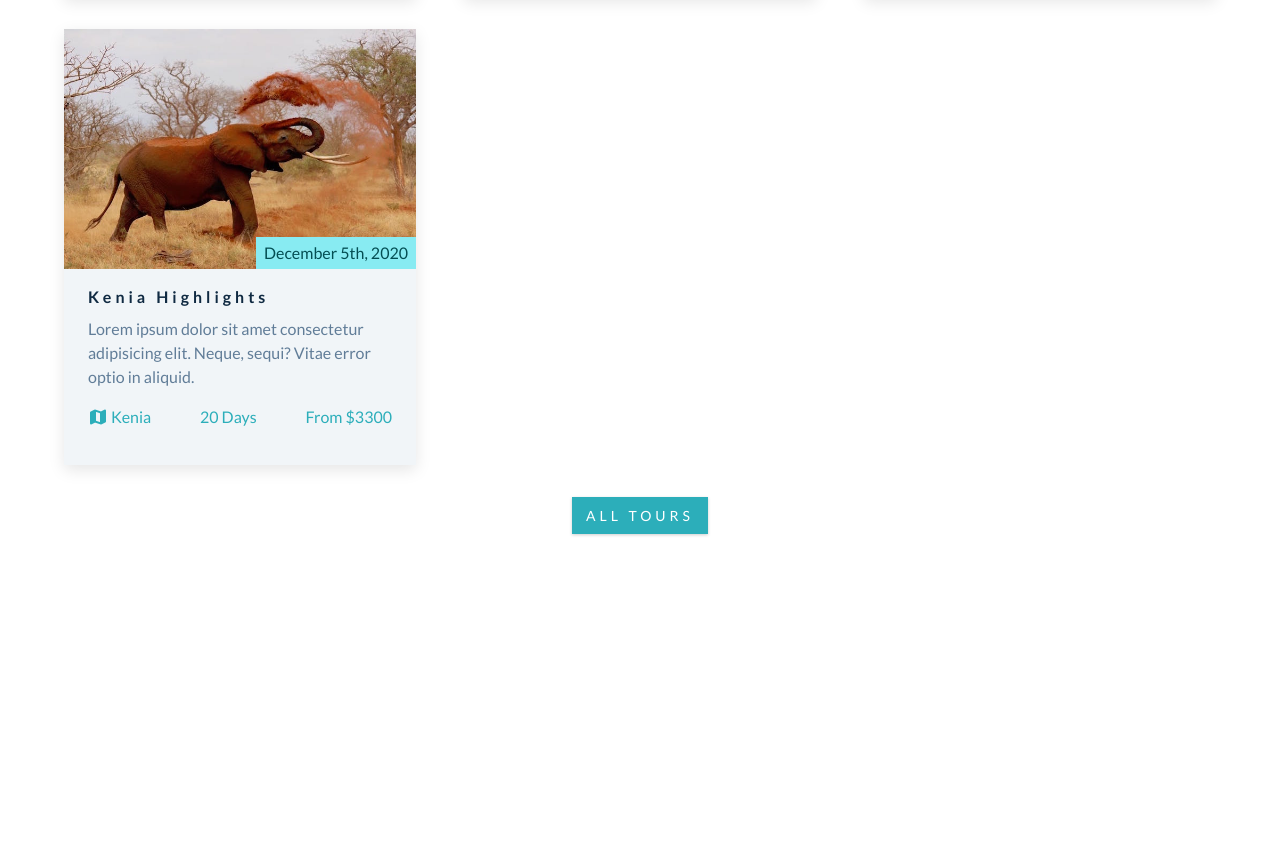
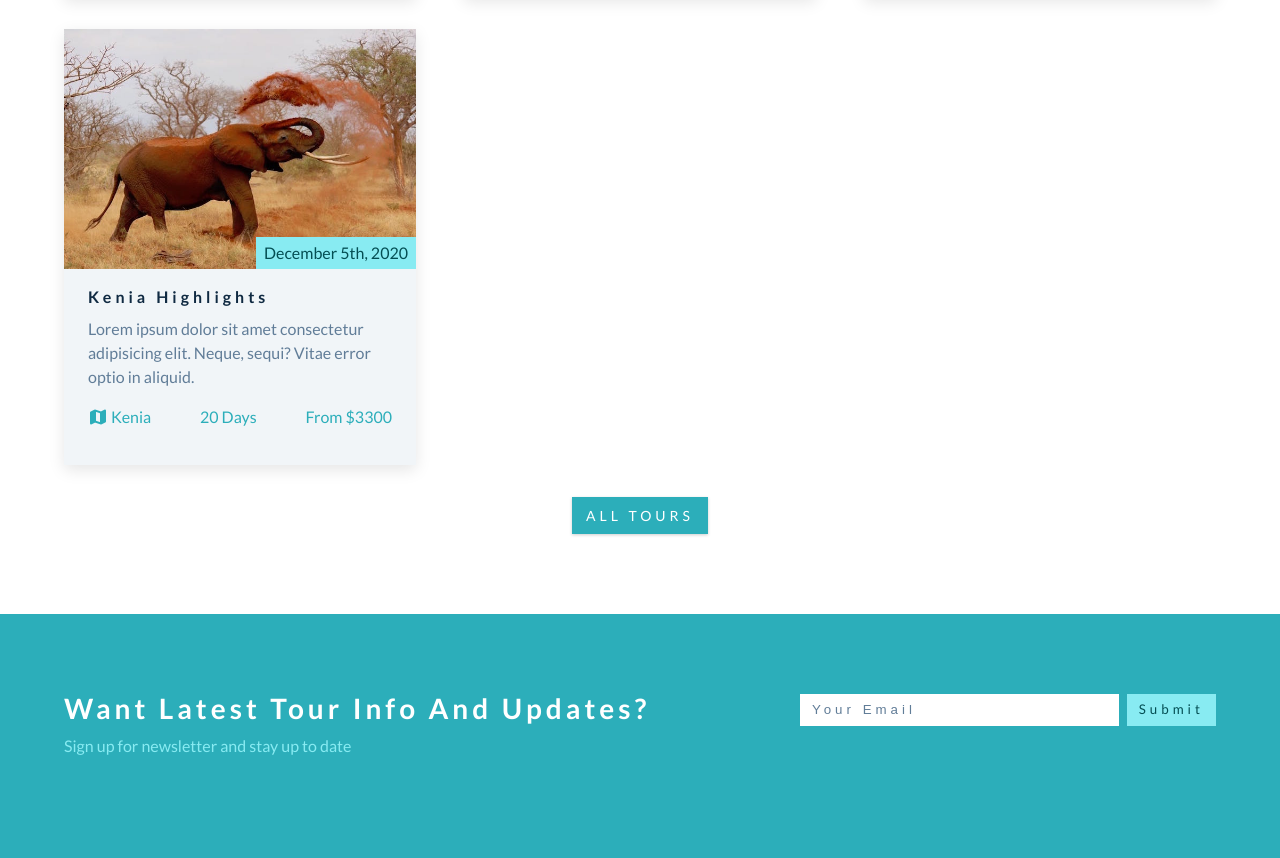
Before and after one commit to StefanoFrontini/CSS-projects, a plain HTML site: page backroads-tour-company/index.html in a window 1280 px wide. Shown: the part 2474-3332 px from the top of the page. Before the commit the page ends 3088 px from the top, so only its background shows below. Drawn offline with Linux system fonts and the light colour scheme.

Commit message:
add contact section backroads

```diff
--- a/backroads-tour-company/css/styles.css
+++ b/backroads-tour-company/css/styles.css
@@ -402,6 +402,61 @@ Featured Tours
 Contact
 ===============
 */
+.contact {
+  background: var(--clr-primary-5);
+}
+.contact-title h3 {
+  color: var(--clr-white);
+}
+.contact-title p {
+  color: var(--clr-primary-8);
+}
+.contact-form {
+  display: flex;
+  max-width: 28rem;
+}
+.form-control {
+  flex: 1 1 auto;
+  color: var(--clr-grey-5);
+}
+.form-control,
+.btn-submit {
+  padding: 0.375rem 0.75rem;
+  line-height: 1.5;
+  font-weight: 300;
+  letter-spacing: var(--spacing);
+  background: var(--clr-white);
+  text-transform: capitalize;
+  border: transparent;
+}
+.form-control::placeholder {
+  color: inherit;
+}
+.btn-submit {
+  font-family: var(--ff-primary);
+  margin-left: 0.5rem;
+  background: var(--clr-primary-8);
+  color: var(--clr-primary-1);
+  cursor: pointer;
+  transition: var(--transition);
+}
+.btn-submit:hover {
+  background: var(--clr-primary-1);
+  color: var(--clr-primary-5);
+}
+@media screen and (min-width: 992px) {
+  .contact-center {
+    display: flex;
+    justify-content: space-between;
+    flex-wrap: wrap;
+  }
+
+  .contact-form {
+    flex: 1 1 auto;
+    align-self: flex-start;
+    padding-left: 2rem;
+  }
+}
 
 /*
 ===============
--- a/backroads-tour-company/index.html
+++ b/backroads-tour-company/index.html
@@ -232,6 +232,25 @@
     <!-- end of featured tours -->
 
     <!-- contact -->
+    <section class="section contact" id="contact">
+      <div class="section-center contact-center">
+        <!-- contact title -->
+        <article class="contact-title">
+          <h3>want latest tour info and updates?</h3>
+          <p>Sign up for newsletter and stay up to date</p>
+        </article>
+        <!-- contact form -->
+        <form class="form contact-form">
+          <input
+            type="email"
+            name="email"
+            class="form-control"
+            placeholder="your email"
+          />
+          <button type="submit" class="btn-submit">submit</button>
+        </form>
+      </div>
+    </section>
 
     <!-- end of contact -->
 
```
